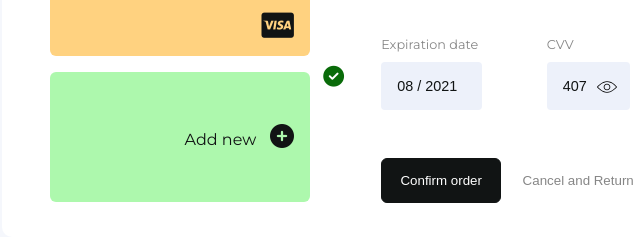
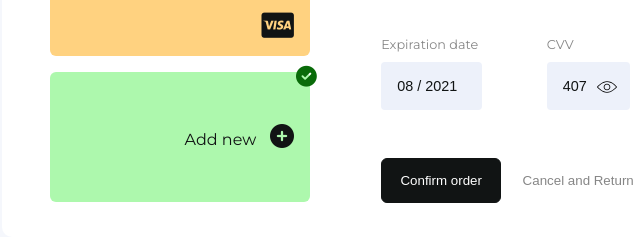
Before and after one commit to celebritydeveloper/Tally-CSS, a plain HTML site: page index.html in a window 1280 px wide. Shown: the part 555-792 px from the top of the page, 6-646 px from the left. Drawn offline with Linux system fonts and the light colour scheme.

Commit message:
Update the add new checkmark

```diff
--- a/css/style.scss
+++ b/css/style.scss
@@ -181,7 +181,7 @@ body {
   font-size: 1.3rem;
   position: relative;
   bottom: 47%;
-  left: 70%;
+  left: 58%;
 }
 
 .add-new-card-icon {
```
Also changed, not shown: css/style.css.
